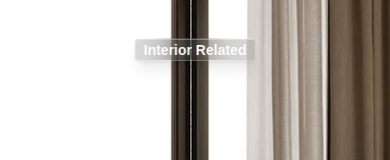
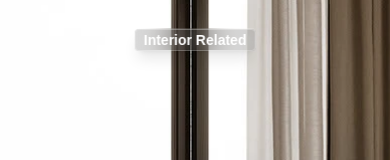
Before and after one commit to NjabyK/InteriorRelated, a Next.js app: page / in a window 390 px wide. Shown: the top 160 px of the page. Built offline with nearby package versions, Linux system fonts and the light colour scheme.

Commit message:
fix nav padding

```diff
--- a/src/app/components/NavBar.tsx
+++ b/src/app/components/NavBar.tsx
@@ -5,7 +5,7 @@ const glassClass = "backdrop-blur-lg bg-black/15 rounded px-2 py-0.5 sm:px-3 sm:
 
 export default function NavBar() {
   return (
-    <nav className="fixed top-0 left-0 w-full z-50 flex items-center justify-between px-6 sm:px-8 pt-20 pb-5 sm:py-6">
+    <nav className="fixed top-0 left-0 w-full z-50 flex items-center justify-between px-6 sm:px-8 pt-15 pb-5 sm:py-6">
       {/* Left links */}
       <div className="flex gap-4 sm:gap-8">
         {/* Desktop: Show Shop All */}
```
Also changed, not shown: 1 other file (tests, documents, lock files or other folders).
